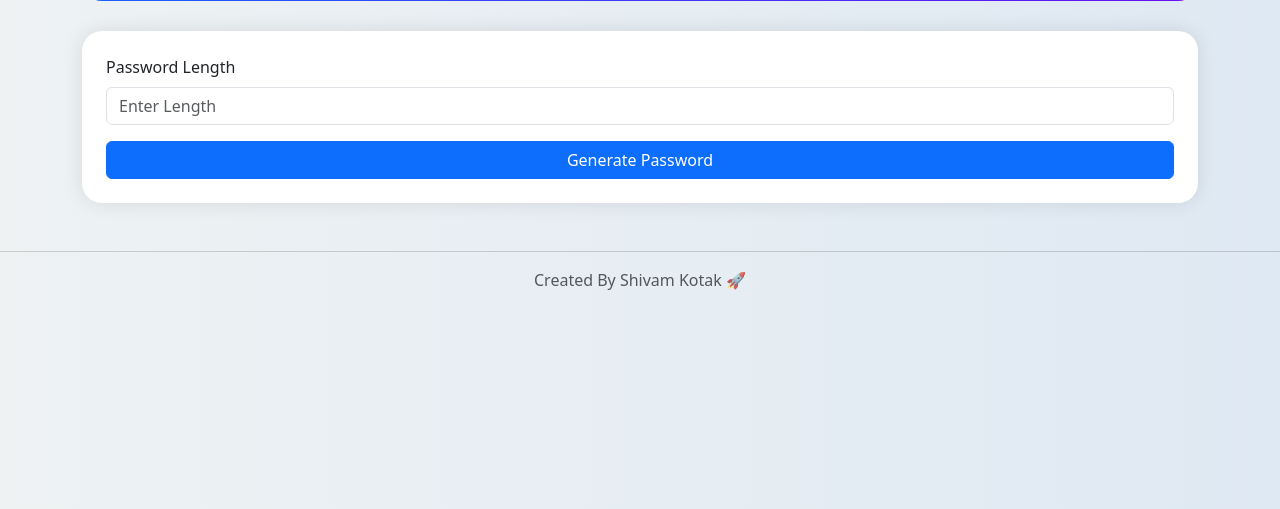
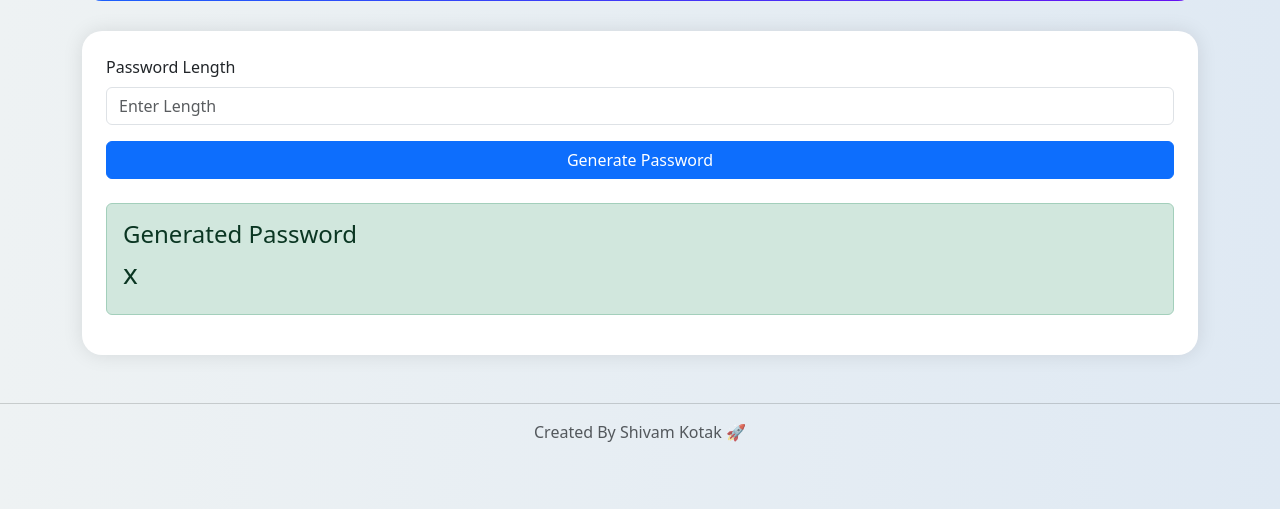
Before and after one commit to shivam1108-06/password-generator, a Flask app: template templates/index.html in a window 1280 px wide. Shown: the part 291-800 px from the top of the page. Run offline with Flask 3, Linux system fonts and the light colour scheme; the template is opened without the code that fills it: most values are stand-ins (such as "Sample title", 1, 10 or a date in 2020).

Commit message:
Added password generation logic

```diff
--- a/app.py
+++ b/app.py
@@ -1,10 +1,29 @@
-from flask import Flask, render_template
+from flask import Flask, render_template, request
+import random
+import string
 
 app = Flask(__name__)
 
-@app.route("/")
+@app.route("/", methods=["GET", "POST"])
 def home():
-    return render_template("index.html")
+
+    password = None
+
+    if request.method == "POST":
+
+        length = int(request.form["length"])
+
+        characters = string.ascii_letters + string.digits + string.punctuation
+
+        password = "".join(
+            random.choice(characters)
+            for _ in range(length)
+        )
+
+    return render_template(
+        "index.html",
+        password=password
+    )
 
 if __name__ == "__main__":
     app.run(debug=True)
--- a/templates/index.html
+++ b/templates/index.html
@@ -66,7 +66,7 @@
 
     <div class="card p-4">
 
-        <form>
+        <form method="POST">
 
             <div class="mb-3">
 
@@ -76,12 +76,17 @@
 
                 <input
                     type="number"
+                    name="length"
                     class="form-control"
-                    placeholder="Enter Length">
+                    placeholder="Enter Length"
+                    min="4"
+                    max="50"
+                    required>
 
             </div>
 
             <button
+                type="submit"
                 class="btn btn-primary w-100">
 
                 Generate Password
@@ -89,6 +94,22 @@
             </button>
 
         </form>
+
+        {% if password %}
+
+        <div class="alert alert-success mt-4">
+
+            <h4>
+                Generated Password
+            </h4>
+
+            <h3>
+                {{ password }}
+            </h3>
+
+        </div>
+
+        {% endif %}
 
     </div>
 
```
